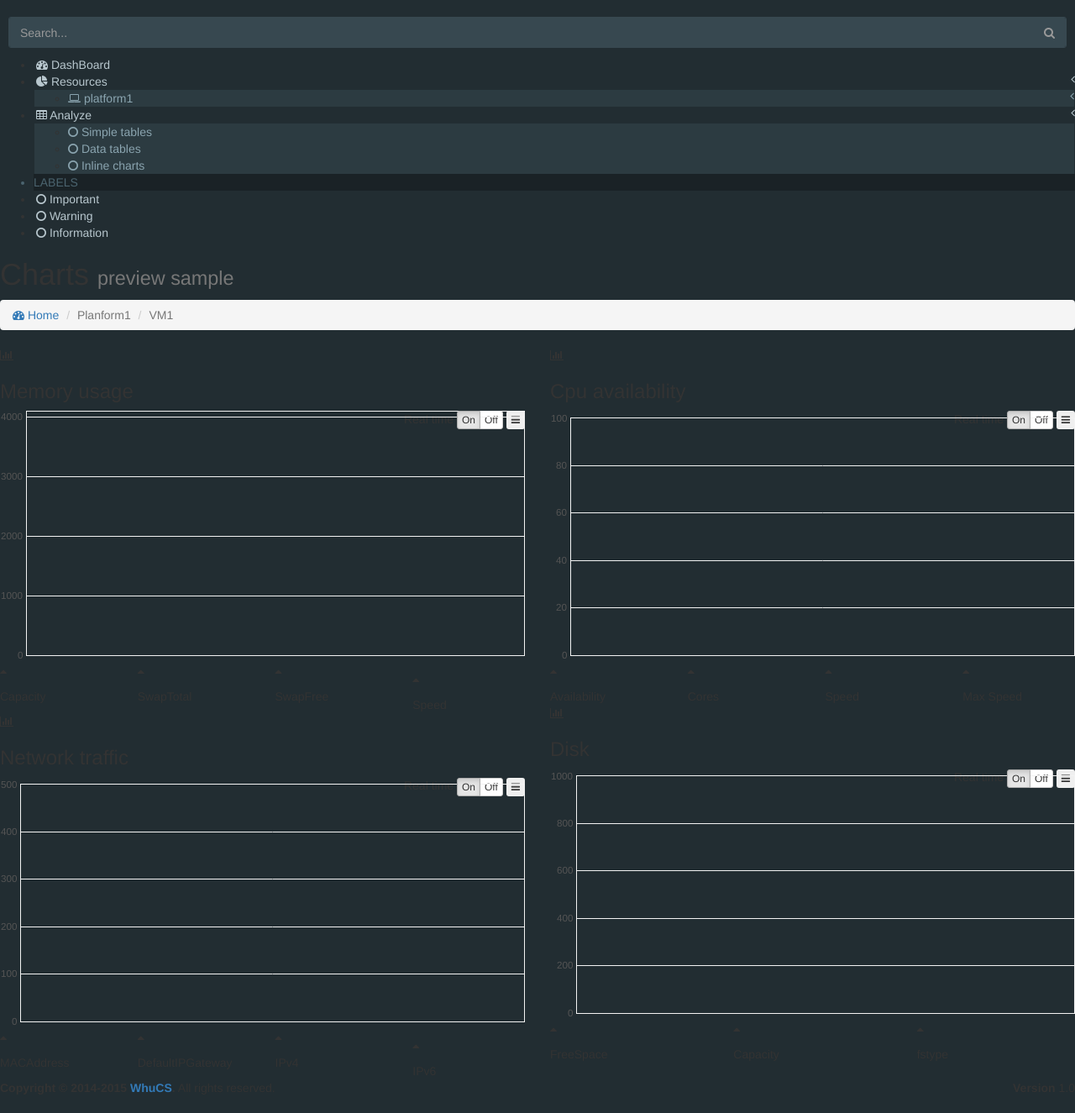
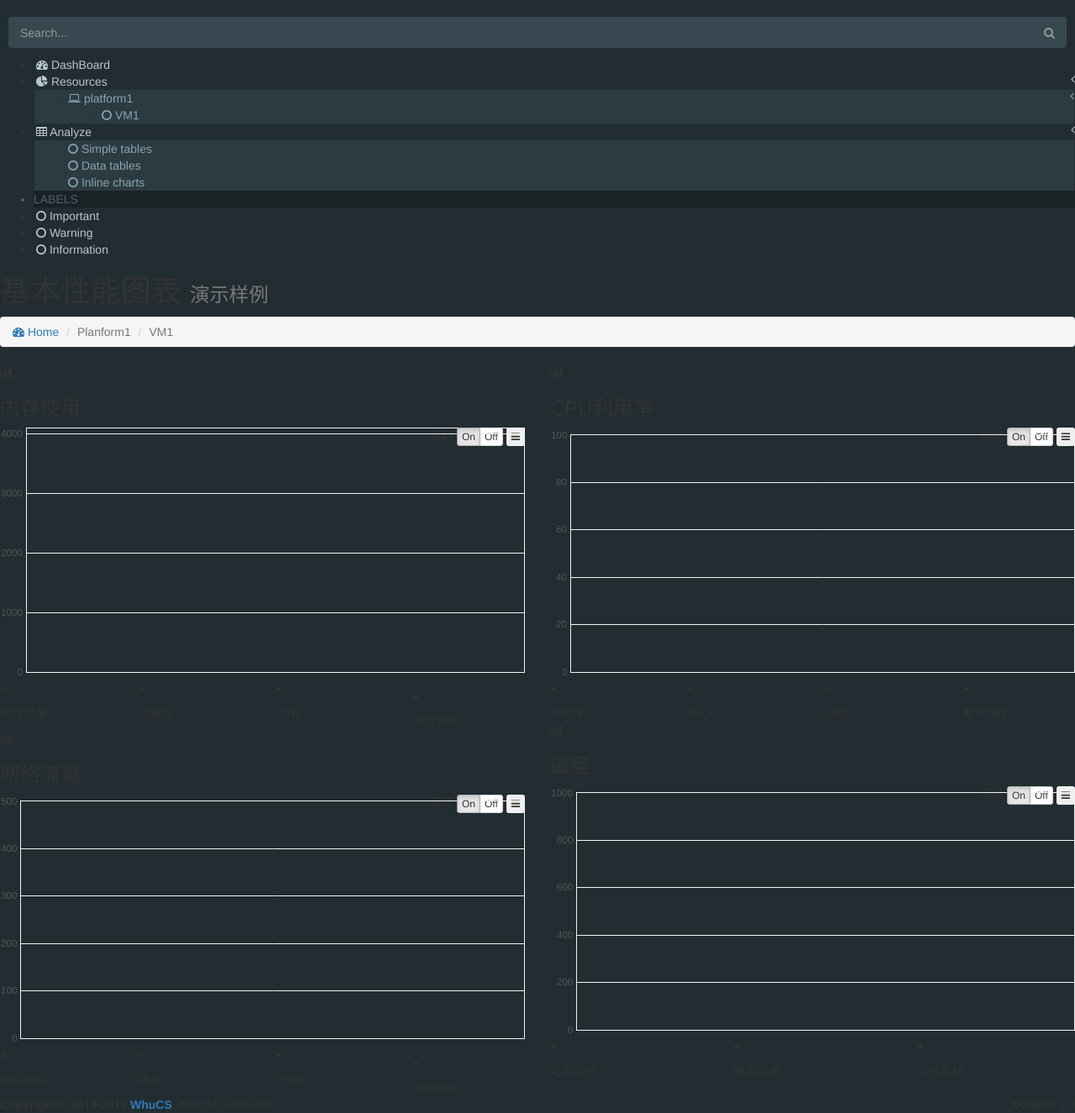
Before and after one commit to orang5/monitor, a Django app: template templates/VirtualMachine.html in a window 1280 px wide. Shown: the part 71-1396 px from the top of the page at 84% size. Before the commit the page ends 1374 px from the top, so only its background shows below. Run offline with Django 3.2, Linux system fonts and the light colour scheme; the template is opened without the code that fills it, so the values that code supplies are empty; parts of the project's set-up code (start-up, migrations or seed data) failed here and were passed over; some libraries are stand-ins or nearby versions.

Commit message:
add rmq credentials, change chart titles to chinese, removed pyc files in repo

```diff
--- a/agent/transfer.py
+++ b/agent/transfer.py
@@ -15,8 +15,10 @@ def create_engine(host='localhost',port=5672,**kw):
     global engine
     if engine is not None:
         raise DBError('Engine is already initialized.')
-    params = dict(host=host,port=port)
-    default = dict(virtual_host = None, credentials=None, channel_max=None,
+
+    params = dict(host=host,port=port,credentials=pika.PlainCredentials('monitor', 'root'))
+    print params
+    default = dict(virtual_host = None, channel_max=None,
                    frame_max=None,heartbeat_interval=None,ssl_options=None,
                    connection_attempts=None,retry_delay=None,socket_timeout=None,
                    locale=None,backpressure_detection=None)
--- a/server/listener.py
+++ b/server/listener.py
@@ -1,3 +1,6 @@
+import sys
+sys.path.append('..')
+
 from transfer import create_engine,Queue,receive
 from web.models import MoniterModel,DeviceModel
 from datetime import datetime
@@ -33,6 +36,6 @@ def listener():
 
 if __name__ == '__main__':
     logging.basicConfig(level=logging.INFO)
-    create_engine()
+    create_engine('192.168.133.1')
     listener()
     cleaner()
--- a/server/transfer.py
+++ b/server/transfer.py
@@ -15,8 +15,9 @@ def create_engine(host='localhost',port=5672,**kw):
     global engine
     if engine is not None:
         raise DBError('Engine is already initialized.')
-    params = dict(host=host,port=port)
-    default = dict(virtual_host = None, credentials=None, channel_max=None,
+    params = dict(host=host,port=port,credentials=pika.PlainCredentials('monitor', 'root'))
+    print params
+    default = dict(virtual_host = None, channel_max=None,
                    frame_max=None,heartbeat_interval=None,ssl_options=None,
                    connection_attempts=None,retry_delay=None,socket_timeout=None,
                    locale=None,backpressure_detection=None)
--- a/templates/VirtualMachine.html
+++ b/templates/VirtualMachine.html
@@ -7,8 +7,8 @@
         <!-- Content Header (Page header) -->
         <section class="content-header">
           <h1>
-            Charts
-            <small>preview sample</small>
+            基本性能图表
+            <small>演示样例</small>
           </h1>
           <ol class="breadcrumb">
             <li><a href="#"><i class="fa fa-dashboard"></i> Home</a></li>
@@ -26,9 +26,9 @@
               <div class="box box-primary">
                 <div class="box-header with-border">
                   <i class="fa fa-bar-chart-o"></i>
-                  <h3 class="box-title">Memory usage</h3>
+                  <h3 class="box-title">内存使用</h3>
                   <div class="box-tools pull-right">
-                    Real time
+                    实时
                     <div class="btn-group" id="mem_realtime" data-toggle="btn-toggle">
                       <button type="button" class="btn btn-default btn-xs active" data-toggle="on">On</button>
                       <button type="button" class="btn btn-default btn-xs" data-toggle="off">Off</button>
@@ -52,21 +52,21 @@
                       <div class="description-block border-right">
                         <span id='mem_Capacity' class="description-percentage text-green"><i class="fa fa-caret-up"></i></span>
                         <h5 class="description-header"></h5>
-                        <span class="description-text">Capacity</span>
+                        <span class="description-text">内存总量</span>
                       </div><!-- /.description-block -->
                     </div><!-- /.col -->
                     <div class="col-sm-3 col-xs-6">
                       <div class="description-block border-right">
                         <span id='mem_SwapTotal' class="description-percentage text-yellow"><i class="fa fa-caret-up"></i></span>
                         <h5 class="description-header"></h5>
-                        <span class="description-text">SwapTotal</span>
+                        <span class="description-text">已缓存</span>
                       </div><!-- /.description-block -->
                     </div><!-- /.col -->
                     <div class="col-sm-3 col-xs-6">
                       <div class="description-block border-right">
                         <span id = 'mem_SwapFree' class="description-percentage text-green"><i class="fa fa-caret-up"></i></span>
                         <h5 class="description-header"></h5>
-                        <span class="description-text">SwapFree</span>
+                        <span class="description-text">可用</span>
                       </div><!-- /.description-block -->
                     </div><!-- /.col -->
                     <div class="col-sm-3 col-xs-6">
@@ -74,7 +74,7 @@
                       <h5 class="description-header"></h5>
                         <span id='mem_Speed' class="description-percentage text-red"><i class="fa fa-caret-up"></i></span>
                         <h5 class="description-header"></h5>
-                        <span class="description-text">Speed</span>
+                        <span class="description-text">内存频率</span>
                       </div><!-- /.description-block -->
                     </div>
                   </div><!-- /.row -->
@@ -85,9 +85,9 @@
               <div class="box box-primary">
                 <div class="box-header with-border">
                   <i class="fa fa-bar-chart-o"></i>
-                  <h3 class="box-title">Network traffic</h3>
+                  <h3 class="box-title">网络流量</h3>
                   <div class="box-tools pull-right">
-                    Real time
+                    实时
                     <div class="btn-group" id="net_realtime" data-toggle="btn-toggle">
                       <button type="button" class="btn btn-default btn-xs active" data-toggle="on">On</button>
                       <button type="button" class="btn btn-default btn-xs" data-toggle="off">Off</button>
@@ -111,21 +111,21 @@
                       <div class="description-block border-right">
                         <span id='net_MACAddress' class="description-percentage text-green"><i class="fa fa-caret-up"></i></span>
                         <h5 class="description-header"></h5>
-                        <span class="description-text">MACAddress</span>
+                        <span class="description-text">MAC地址</span>
                       </div><!-- /.description-block -->
                     </div><!-- /.col -->
                     <div class="col-sm-3 col-xs-6">
                       <div class="description-block border-right">
                         <span id='net_DefaultIPGateway' class="description-percentage text-yellow"><i class="fa fa-caret-up"></i></span>
                         <h5 class="description-header"></h5>
-                        <span class="description-text">DefaultIPGateway</span>
+                        <span class="description-text">网关</span>
                       </div><!-- /.description-block -->
                     </div><!-- /.col -->
                     <div class="col-sm-3 col-xs-6">
                       <div class="description-block border-right">
                         <span id='net_ip_v4' class="description-percentage text-green"><i class="fa fa-caret-up"></i></span>
                         <h5 class="description-header"></h5>
-                        <span class="description-text">IPv4</span>
+                        <span class="description-text">IP地址</span>
                       </div><!-- /.description-block -->
                     </div><!-- /.col -->
                     <div class="col-sm-3 col-xs-6">
@@ -133,7 +133,7 @@
                       <h5 class="description-header"></h5>
                         <span id='net_ip_v6' class="description-percentage text-red"><i class="fa fa-caret-up"></i></span>
                         <h5 class="description-header"></h5>
-                        <span class="description-text">IPv6</span>
+                        <span class="description-text">IPv6地址</span>
                       </div><!-- /.description-block -->
                     </div>
                   </div><!-- /.row -->
@@ -147,9 +147,9 @@
               <div id='cpu_chart' class="box box-primary">
                 <div class="box-header with-border">
                   <i class="fa fa-bar-chart-o"></i>
-                  <h3 class="box-title">Cpu availability</h3>
+                  <h3 class="box-title">CPU利用率</h3>
                   <div class="box-tools pull-right">
-                    Real time
+                    实时
                     <div class="btn-group" id="cpu_realtime" data-toggle="btn-toggle">
                       <button type="button" class="btn btn-default btn-xs active" data-toggle="on">On</button>
                       <button type="button" class="btn btn-default btn-xs" data-toggle="off">Off</button>
@@ -175,28 +175,28 @@
                        <div class="description-block border-right">
                         <span id = 'cpu_Availability' class="description-percentage text-yellow"><i class="fa fa-caret-up"></i></span>
                         <h5 class="description-header"></h5>
-                        <span class="description-text">Availability</span>
+                        <span class="description-text">利用率</span>
                       </div><!-- /.description-block -->
                     </div><!-- /.col -->
                     <div class="col-sm-3 col-xs-6">
                        <div class="description-block border-right">
                         <span id='cpu_NumberOfLogicalProcessors' class="description-percentage text-yellow"><i class="fa fa-caret-up"></i></span>
                         <h5 class="description-header"></h5>
-                        <span class="description-text">Cores</span>
+                        <span class="description-text">核心</span>
                       </div><!-- /.description-block -->
                     </div><!-- /.col -->
                     <div class="col-sm-3 col-xs-6">
                        <div class="description-block border-right">
                         <span id='cpu_speed' class="description-percentage text-yellow"><i class="fa fa-caret-up"></i></span>
                         <h5 class="description-header"></h5>
-                        <span class="description-text">Speed</span>
+                        <span class="description-text">速度</span>
                       </div><!-- /.description-block -->
                     </div><!-- /.col -->
                     <div class="col-sm-3 col-xs-6">
                        <div class="description-block border-right">
                         <span id='cpu_MaxClockSpeed' class="description-percentage text-yellow"><i class="fa fa-caret-up"></i></span>
                         <h5 class="description-header"></h5>
-                        <span class="description-text">Max Speed</span>
+                        <span class="description-text">最大速度</span>
                       </div><!-- /.description-block -->
                     </div><!-- /.col -->
                   </div><!-- /.row -->
@@ -207,9 +207,9 @@
               <div class="box box-primary">
                 <div class="box-header with-border">
                   <i class="fa fa-bar-chart-o"></i>
-                  <h3 class="box-title">Disk </h3>
+                  <h3 class="box-title">磁盘</h3>
                   <div class="box-tools pull-right">
-                    Real time
+                    实时
                     <div class="btn-group" id="disk_realtime" data-toggle="btn-toggle">
                       <button type="button" class="btn btn-default btn-xs active" data-toggle="on">On</button>
                       <button type="button" class="btn btn-default btn-xs" data-toggle="off">Off</button>
@@ -233,21 +233,21 @@
                       <div class="description-block border-right">
                         <span id='disk_FreeSpace' class="description-percentage text-green"><i class="fa fa-caret-up"></i></span>
                         <h5 class="description-header"></h5>
-                        <span class="description-text">FreeSpace</span>
+                        <span class="description-text">可用空间</span>
                       </div><!-- /.description-block -->
                     </div><!-- /.col -->
                     <div class="col-sm-4 col-xs-6">
                       <div class="description-block border-right">
                         <span id='disk_capacity' class="description-percentage text-yellow"><i class="fa fa-caret-up"></i></span>
                         <h5 class="description-header"></h5>
-                        <span class="description-text">Capacity</span>
+                        <span class="description-text">磁盘容量</span>
                       </div><!-- /.description-block -->
                     </div><!-- /.col -->
                     <div class="col-sm-4 col-xs-6">
                       <div class="description-block border-right">
                         <span id='fstype' class="description-percentage text-green"><i class="fa fa-caret-up"></i></span>
                         <h5 class="description-header"></h5>
-                        <span class="description-text">fstype</span>
+                        <span class="description-text">文件系统</span>
                       </div><!-- /.description-block -->
                     </div><!-- /.col -->
 
--- a/templates/__base__.html
+++ b/templates/__base__.html
@@ -120,9 +120,10 @@
                     <i class="fa fa-angle-left pull-right"></i>
                   </a>
                   <ul class="treeview-menu">
-                   {% for id in vmList %}
+                    <li><a href="/VirtualMachine/?uuid=005056c00008"><i class="fa fa-circle-o"></i> VM1</a></li>
+                   <!-- {% for id in vmList %}
                    <li><a href="/VirtualMachine/?uuid={{ id }}"><i class="fa fa-circle-o"></i> VM1</a></li>
-                   {% endfor %}
+                   {% endfor %} -->
                   </ul>
                  </li>
                </ul>
```
Also changed, not shown: agent/PollController.py (+5 -2 lines), web/models.py (+4 -3 lines), db.sqlite3 (deleted), 9 other files.
